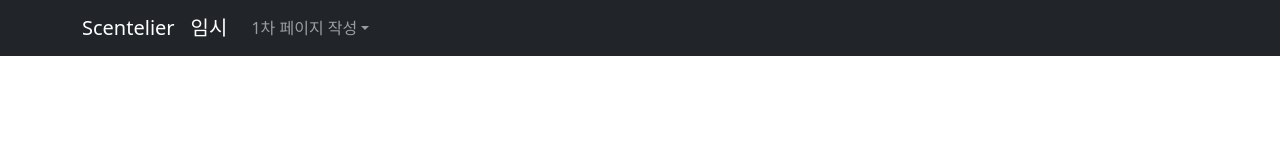
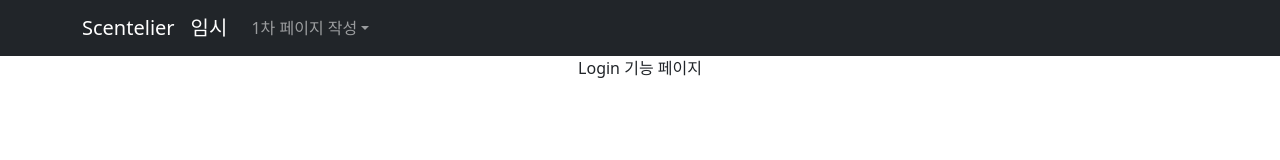
Before and after one commit to ClarkAltius/scentelier_project, a React (Create React App) app in the folder frontend/: page /login in a window 1280 px wide. Shown: the top 160 px of the page. Built offline with nearby package versions, Linux system fonts and the light colour scheme.

Commit message:
login page 틀 작성

```diff
--- a/frontend/src/pages/Login.js
+++ b/frontend/src/pages/Login.js
@@ -1,4 +1,4 @@
-function Admin() {
+function Login() {
 
     return (
         <div>
@@ -12,4 +12,4 @@ function Admin() {
     );
 }
 
-export default Admin;
+export default Login;
--- a/frontend/src/routes/AppRoutes.js
+++ b/frontend/src/routes/AppRoutes.js
@@ -1,6 +1,7 @@
 import { Route, Routes } from "react-router-dom";
 import Admin from "../pages/Admin.js";
 import Home from "../pages/Home.js";
+import Login from "../pages/Login.js";
 
 function AppRoutes() {
 
@@ -8,6 +9,7 @@ function AppRoutes() {
         <Routes>
             <Route path='/' element={<Home />} />
             <Route path='/admin' element={<Admin />} />
+            <Route path='/login' element={<Login />} />
         </Routes>
     );
 
--- a/frontend/src/ui/MenuItems.js
+++ b/frontend/src/ui/MenuItems.js
@@ -13,7 +13,7 @@ function MenuItems() {
                 <Nav className="me-auto">
                     <NavDropdown title={`1차 페이지 작성`}>
                         <NavDropdown.Item onClick={() => navigate(`/admin`)}>관리자 랜딩 페이지</NavDropdown.Item>
-                        <NavDropdown.Item onClick={() => { }}>로그인 페이지</NavDropdown.Item>
+                        <NavDropdown.Item onClick={() => navigate(`/login`)}>로그인 페이지</NavDropdown.Item>
                         <NavDropdown.Item onClick={() => { }}>상품 상세 페이지</NavDropdown.Item>
                         <NavDropdown.Item onClick={() => { }}>장바구니 페이지</NavDropdown.Item>
                         <NavDropdown.Item onClick={() => { }}>결제 페이지</NavDropdown.Item>
```
